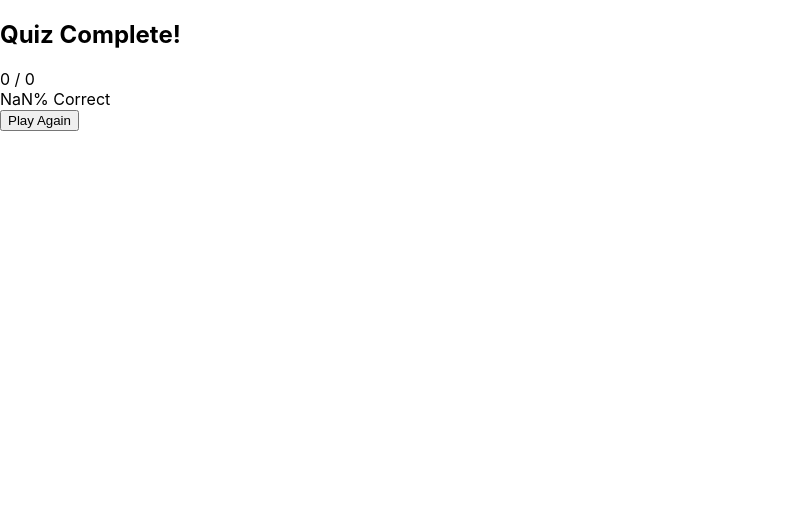
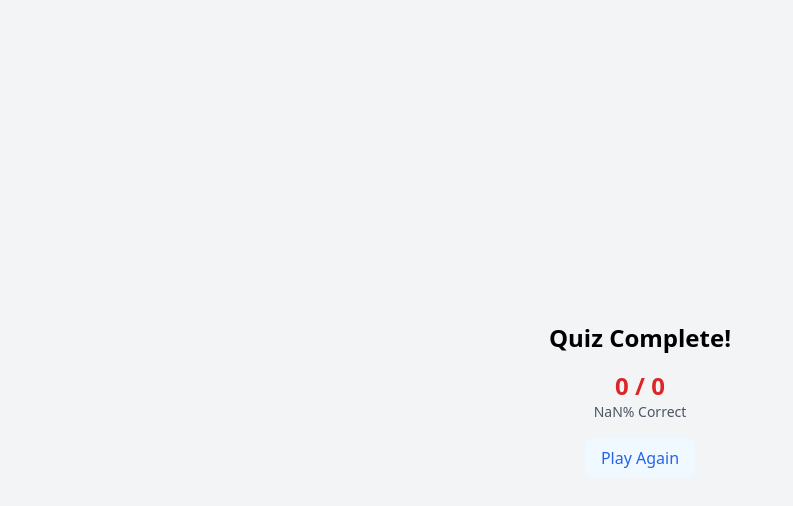
Before and after one commit to SamoraMabuya/quiz-night, a React (Create React App) app: page / in a window 1280 px wide. Shown: the top 506 px of the page, without its empty margins (0-793 px from the left). Built offline with nearby package versions, Linux system fonts and the light colour scheme; no server answers.

Commit message:
index.css updated

```diff
--- a/src/index.css
+++ b/src/index.css
@@ -1,13 +1,24 @@
-body {
-  margin: 0;
-  font-family: -apple-system, BlinkMacSystemFont, 'Segoe UI', 'Roboto', 'Oxygen',
-    'Ubuntu', 'Cantarell', 'Fira Sans', 'Droid Sans', 'Helvetica Neue',
-    sans-serif;
-  -webkit-font-smoothing: antialiased;
-  -moz-osx-font-smoothing: grayscale;
+@tailwind base;
+@tailwind components;
+@tailwind utilities;
+
+@layer base {
+  body {
+    @apply bg-gray-100;
+  }
 }
 
-code {
-  font-family: source-code-pro, Menlo, Monaco, Consolas, 'Courier New',
-    monospace;
+@layer components {
+  .btn {
+    @apply rounded-lg px-4 py-2 transition-colors duration-200;
+  }
+  .btn-primary {
+    @apply btn bg-primary-50 text-primary-600 hover:bg-primary-100;
+  }
+  .btn-secondary {
+    @apply btn bg-gray-50 text-gray-600 hover:bg-gray-100;
+  }
+  .card {
+    @apply rounded-lg bg-white p-6 shadow-lg;
+  }
 }
```
